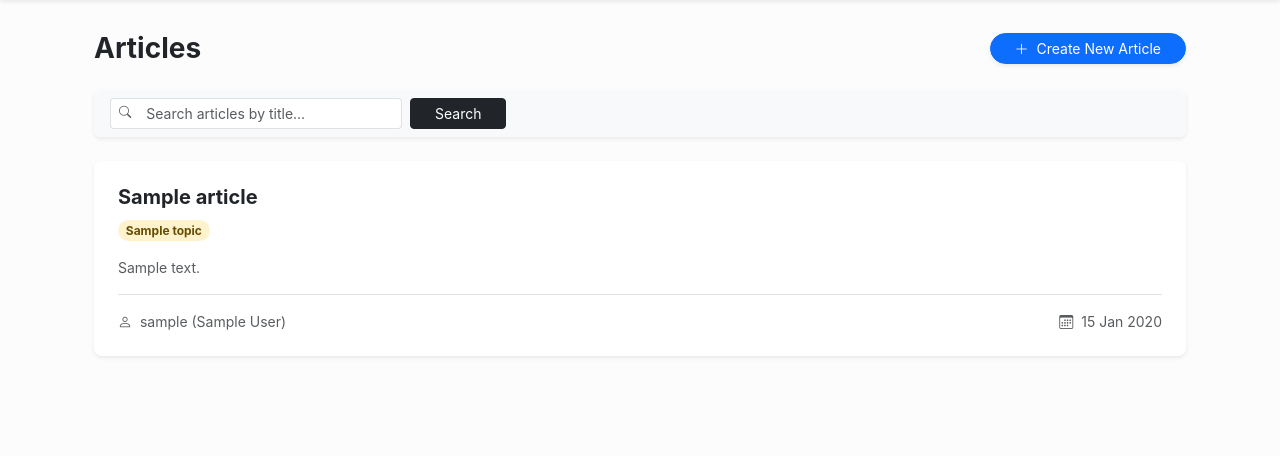
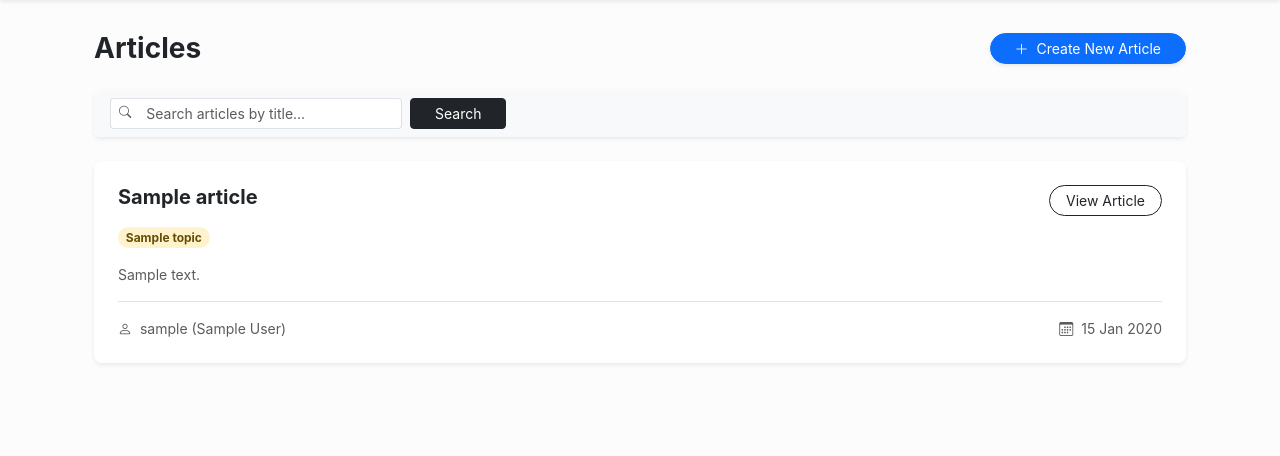
Before and after one commit to vadym-zahrebelnyi/news-agency, a Django app: page /articles/ in a window 1280 px wide. Shown: the part 59-515 px from the top of the page. Run offline with Django 5.2, Linux system fonts and the light colour scheme; a user stored in the database is signed in; tables that the repository leaves empty hold one stand-in row (values such as "Sample post").

Commit message:
fix: register logic fix, add new register/create logic for redactor's views and change update redactor view class-name to more general form

```diff
--- a/newspaper/forms.py
+++ b/newspaper/forms.py
@@ -41,10 +41,10 @@ class RedactorCreationForm(UserCreationForm):
         )
 
 
-class RedactorExperienceUpdateForm(forms.ModelForm):
+class RedactorUpdateForm(forms.ModelForm):
     class Meta:
         model = Redactor
-        fields = ["years_of_experience", "first_name", "last_name"]
+        fields = ["username","years_of_experience", "first_name", "last_name",]
 
     def clean_years_of_experience(self):
         return validate_years_of_experience(
--- a/newspaper/urls.py
+++ b/newspaper/urls.py
@@ -8,7 +8,7 @@ from .views import (
     RedactorListView,
     RedactorDetailView,
     RedactorCreateView,
-    RedactorExperienceUpdateView,
+    RedactorUpdateView,
     RedactorDeleteView,
     ArticleListView,
     ArticleDetailView,
@@ -45,7 +45,7 @@ urlpatterns = [
     ),
     path(
         "redactors/<int:pk>/update/",
-        RedactorExperienceUpdateView.as_view(),
+        RedactorUpdateView.as_view(),
         name="redactor-update",
     ),
     path(
--- a/newspaper/views.py
+++ b/newspaper/views.py
@@ -1,4 +1,4 @@
-from django.contrib.auth import get_user_model
+from django.contrib.auth import get_user_model, login
 from django.contrib.auth.mixins import LoginRequiredMixin, UserPassesTestMixin
 from django.db.models import Count
 from django.views import generic
@@ -10,7 +10,7 @@ from .forms import (
     TopicSearchForm,
     RedactorSearchForm,
     RedactorCreationForm,
-    RedactorExperienceUpdateForm,
+    RedactorUpdateForm,
     ArticleSearchForm,
     ArticleForm,
 )
@@ -108,17 +108,38 @@ class RedactorDetailView(LoginRequiredMixin, generic.DetailView):
     ).prefetch_related("articles__topics")
 
 
-class RedactorCreateView(LoginRequiredMixin, generic.CreateView):
+class RedactorCreateView(UserPassesTestMixin, generic.CreateView):
     model = Redactor
     form_class = RedactorCreationForm
-    success_url = reverse_lazy("newspaper:redactor-list")
+
+    raise_exception = True
+
+    def get_success_url(self):
+        if self.request.user.is_superuser:
+            return reverse_lazy("newspaper:redactor-list")
+        return reverse_lazy("newspaper:index")
+
+    def test_func(self):
+        return (
+            not self.request.user.is_authenticated
+            or self.request.user.is_superuser
+        )
+
+    def form_valid(self, form):
+        response = super().form_valid(form)
+
+        if not self.request.user.is_authenticated:
+            user = form.instance
+            login(self.request, user)
+
+        return response
 
 
-class RedactorExperienceUpdateView(
+class RedactorUpdateView(
     LoginRequiredMixin, UserPassesTestMixin, generic.UpdateView
 ):
     model = Redactor
-    form_class = RedactorExperienceUpdateForm
+    form_class = RedactorUpdateForm
 
     def get_success_url(self):
         return reverse_lazy(
--- a/templates/newspaper/article_list.html
+++ b/templates/newspaper/article_list.html
@@ -37,9 +37,12 @@
       <div class="col-12 mb-3">
         <article class="card border-0 shadow-sm hvr-shadow rounded-3 bg-white">
           <div class="card-body p-4">
-            <h2 class="h5 fw-bold mb-2">
+            <h2 class="h5 fw-bold mb-2 d-flex justify-content-between">
               <a href="{% url 'newspaper:article-detail' pk=article.id %}" class="text-decoration-none text-dark">
                 {{ article.title }}
+              </a>
+              <a href="{% url 'newspaper:article-detail' pk=article.id %}" class="btn btn-sm btn-outline-dark rounded-pill px-3">
+                View Article
               </a>
             </h2>
             <div class="mb-3">
--- a/templates/newspaper/index.html
+++ b/templates/newspaper/index.html
@@ -49,10 +49,14 @@
       {% for article in latest_articles %}
         <div class="card border-0 shadow-sm mb-3 hvr-shadow rounded-3">
           <div class="card-body p-4">
-            <h5 class="fw-bold mb-2">
+            <h5 class="fw-bold mb-2 d-flex justify-content-between">
               <a href="{% url 'newspaper:article-detail' pk=article.id %}" class="text-decoration-none text-dark">
                 {{ article.title }}
               </a>
+              <a href="{% url 'newspaper:article-detail' pk=article.id %}" class="btn btn-sm btn-outline-dark rounded-pill px-3">
+                View Article
+              </a>
+
             </h5>
 
             <div class="mb-3">
--- a/templates/newspaper/redactor_detail.html
+++ b/templates/newspaper/redactor_detail.html
@@ -51,9 +51,11 @@
     </aside>
 
     <main class="col-lg-8">
-      <h3 class="fw-bold h4 mb-4 text-dark d-flex align-items-center">
+      <h3 class="fw-bold h4 mb-4 text-dark d-flex align-items-center justify-content-between">
         Published Articles
-        <span class="badge bg-dark ms-2 rounded-pill" style="font-size: 0.8rem;">{{ redactor.num_articles }}</span>
+        <a href="{% url 'newspaper:article-create' %}" class="btn btn-dark rounded-pill px-4 shadow-sm">
+          <i class="bi bi-plus-circle me-2"></i>New Article
+        </a>
       </h3>
 
       {% for article in redactor.articles.all %}
```
Also changed, not shown: newspaper/tests/test_forms.py (+2 -2 lines), templates/newspaper/redactor_list.html (+5 -3 lines).
